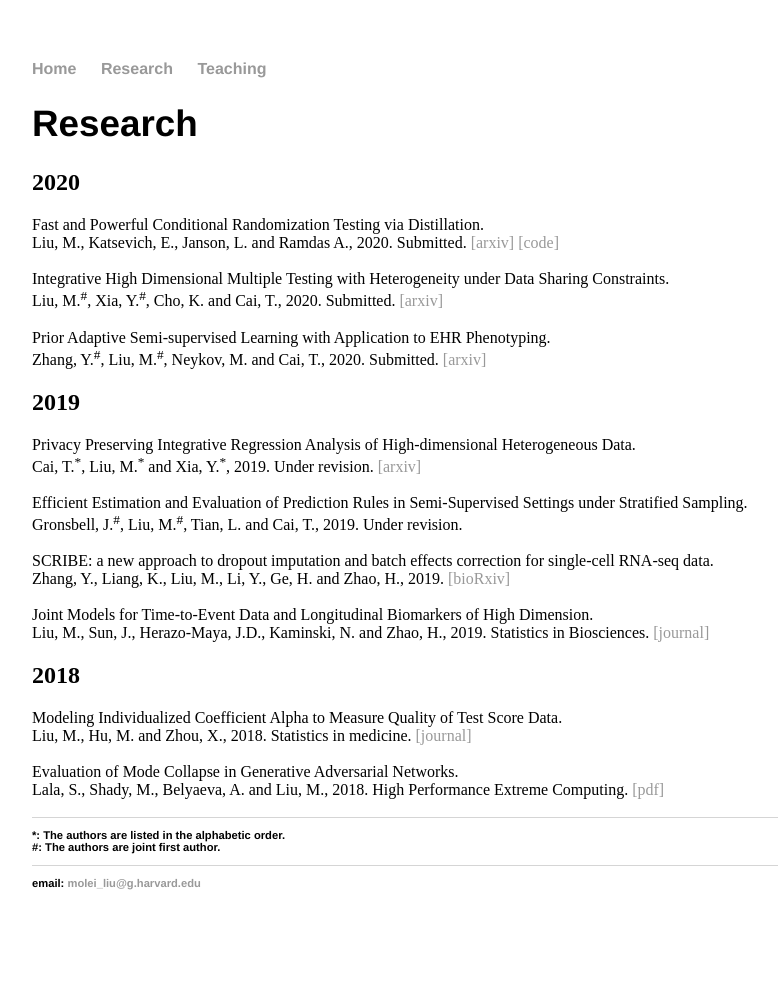
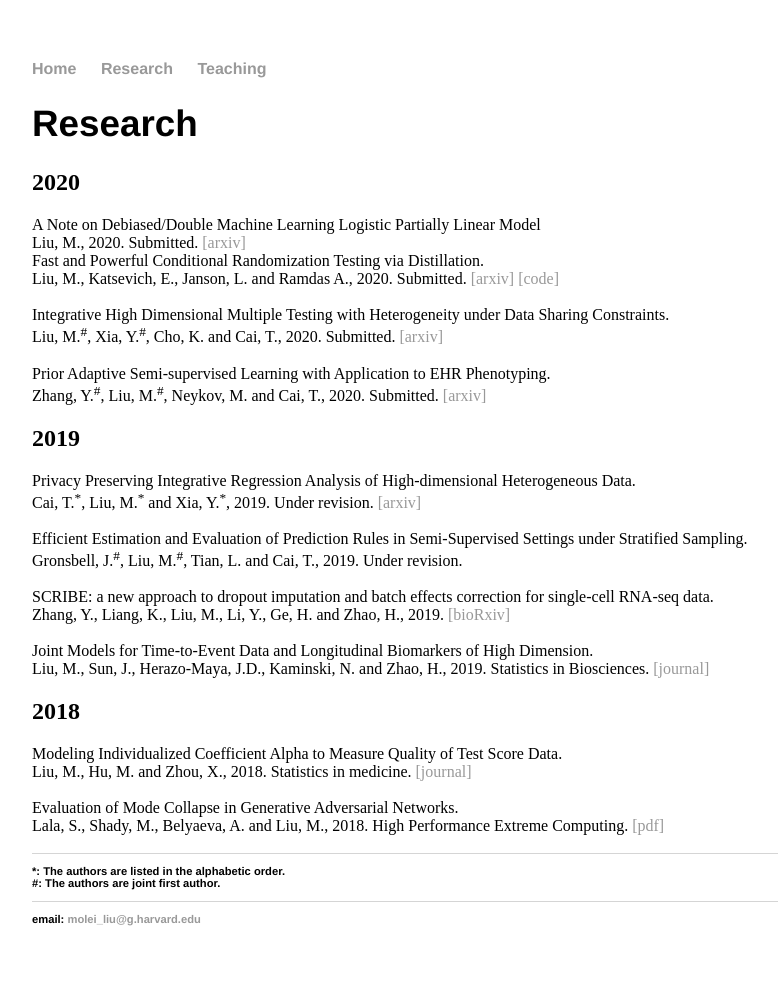
Before and after one commit to moleibobliu/moleibobliu.github.io, a Jekyll site: the page built from pub/index.html, in a window 1280 px wide. Shown: the whole page, without its empty margins (160-938 px from the left). Built offline with Jekyll 4.4.1, drawn with Linux system fonts in a browser that asks for light colours; before the commit the page ends 949 px from its top, so only the background shows below that.

Commit message:
Update index.html

```diff
--- a/pub/index.html
+++ b/pub/index.html
@@ -5,6 +5,9 @@ title: Molei Liu
 <div class="blurb">
 	<h1> Research </h1>
 	<h2> 2020 </h2>
+	A Note on Debiased/Double Machine Learning Logistic Partially Linear Model
+	<br \>  Liu, M., 2020. Submitted. <a href="https://arxiv.org/abs/2008.12467"> [arxiv] </a>
+	<br \>
 
 	Fast and Powerful Conditional Randomization Testing via Distillation.
 	<br \>  Liu, M., Katsevich, E., Janson, L. and Ramdas A., 2020. Submitted. <a href="https://arxiv.org/abs/2006.03980"> [arxiv] </a>
```
